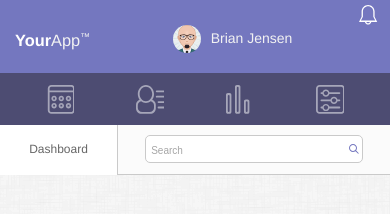
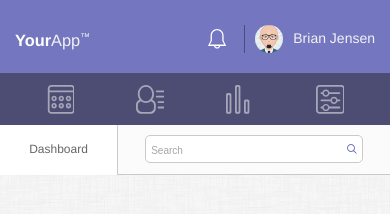
Before and after one commit to brian-jensen/techdegree-project-9, a plain HTML site: page index.html in a window 390 px wide. Drawn offline with Linux system fonts and the light colour scheme; a web font is replaced by a local one.

Commit message:
refactored html and sass for mobile header

```diff
--- a/index.html
+++ b/index.html
@@ -10,13 +10,10 @@
 
 <body class="container">
 <header class="grid__row">
-  <div class="grid__col--9">
+  <div class="grid__col--8">
     <h3><span>Your</span>App<sup><small>&#8482;</small></sup></h3>
   </div>
-  <div class="grid__col--2">
-    <img src="icons/avatar.png" alt="avatar of brian"><span class="logged-in">Brian Jensen</span>
-  </div>
-  <div class="grid__col--1">
+  <div class="grid__col--1 bell-container">
     <svg class="bell" x="0px" y="0px" viewBox="0 0 32 32">
       <g id="_x36__6_">
         <g>
@@ -25,6 +22,9 @@
         </g>
       </g>
     </svg>
+  </div>
+  <div class="grid__col--3 active-user">
+    <img src="icons/avatar.png" alt="avatar of brian"><span class="logged-in">Brian Jensen</span>
   </div>
 </header>
 <nav class="grid__row mobile-nav">
--- a/scss/components/_dashboard.scss
+++ b/scss/components/_dashboard.scss
@@ -33,7 +33,7 @@
     background-image: url('../../icons/search-indicator-magnifying-glass.svg');
     background-repeat: no-repeat;
     background-size: 12px 12px;
-    background-position: 99% 50%;
+    background-position: 98% 50%;
     &::placeholder {
       color: darken($white, 35%);
       font-weight: $font-weight--thin;
--- a/scss/components/_header.scss
+++ b/scss/components/_header.scss
@@ -16,6 +16,11 @@ header {
       color: $white;
     }
   }
+}
+
+.active-user {
+  padding-left: 10px;
+  border-left: 1px solid $mulled-wine;
   img {
     width: $base__font-size * 2;
     height: $base__font-size * 2;
@@ -23,12 +28,18 @@ header {
     @extend %circle;
   }
   .logged-in {
-      @include column-spacing(null, null, 10px, null);
+    padding-left: 10px;
   }
+}
+
+.bell-container {
+  display: inline-flex;
+  flex-grow: 1;
+  justify-content: flex-end;
+  align-items: center;
+  padding-right: 15px;
   .bell {
-      position: fixed;
-      top: 5px;
-      right: 10px;
+    align-self: center;
     width: 1.3rem;
     height: 1.3rem;
     fill: $white;
```
Also changed, not shown: css/styles.css, 1 other file. Lines whose indentation alone changed are shown as unchanged.
